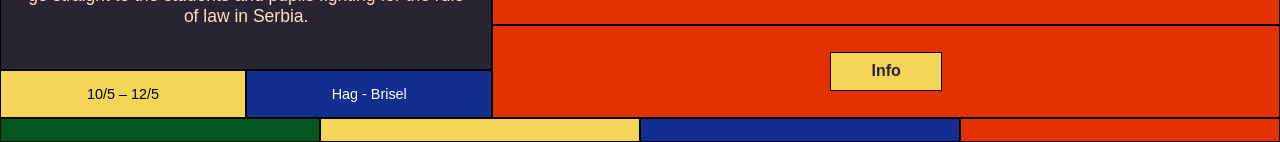
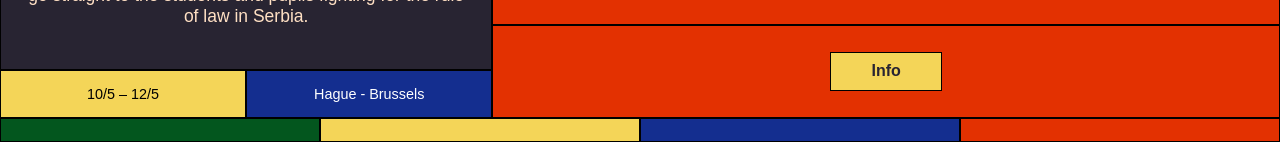
Before and after one commit to Chevuu/Running-Page, a React (Create React App) app: page / in a window 1280 px wide. Shown: the part 658-800 px from the top of the page. Built offline with nearby package versions, Linux system fonts and the light colour scheme.

Commit message:
Fix translation

```diff
--- a/src/components/MiddleLeft/MiddleLeft.jsx
+++ b/src/components/MiddleLeft/MiddleLeft.jsx
@@ -75,7 +75,7 @@ export default function MiddleLeft({ isShrinking }) {
                     fontColor="#fff"
                     className={styles.smallBox}
                 >
-                    Hag - Brisel
+                    {t("hagueBrussels")}
                 </Box>
             </div>
         </div>
--- a/src/i18n/en.json
+++ b/src/i18n/en.json
@@ -10,5 +10,6 @@
   "tikkie": "Tikkie",
   "paypal": "PayPal",
   "revolut": "Revolut",
-  "supportMarathon": "Support Marathon"
+  "supportMarathon": "Support Marathon",
+  "hagueBrussels": "Hague - Brussels"
 }
--- a/src/i18n/nl.json
+++ b/src/i18n/nl.json
@@ -10,5 +10,6 @@
     "tikkie": "Tikkie",
     "paypal": "PayPal",
     "revolut": "Revolut",
-    "supportMarathon": "Steun de marathon"
+    "supportMarathon": "Steun de marathon",
+    "hagueBrussels": "Den Haag - Brussel"
   }
--- a/src/i18n/sr.json
+++ b/src/i18n/sr.json
@@ -10,5 +10,6 @@
   "tikkie": "Tikkie",
   "paypal": "PayPal",
   "revolut": "Revolut",
-  "supportMarathon": "Маратон подршке"
+  "supportMarathon": "Маратон подршке",
+  "hagueBrussels": "Хаг - Брисел"
 }
```
